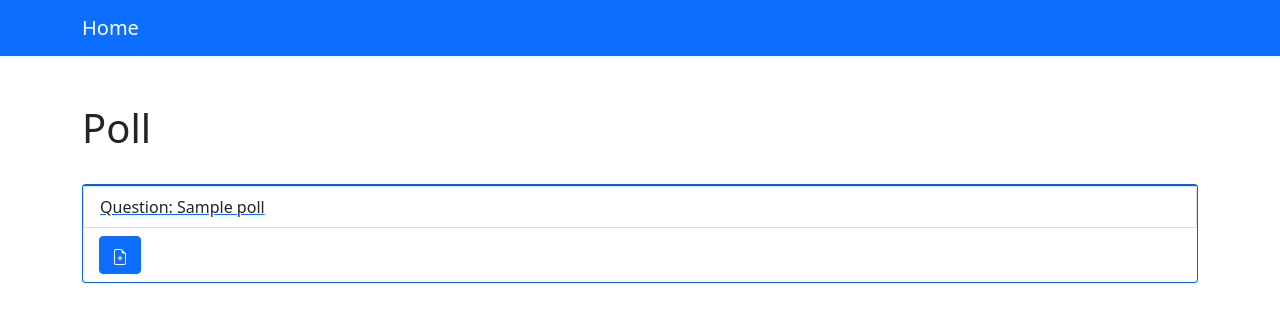
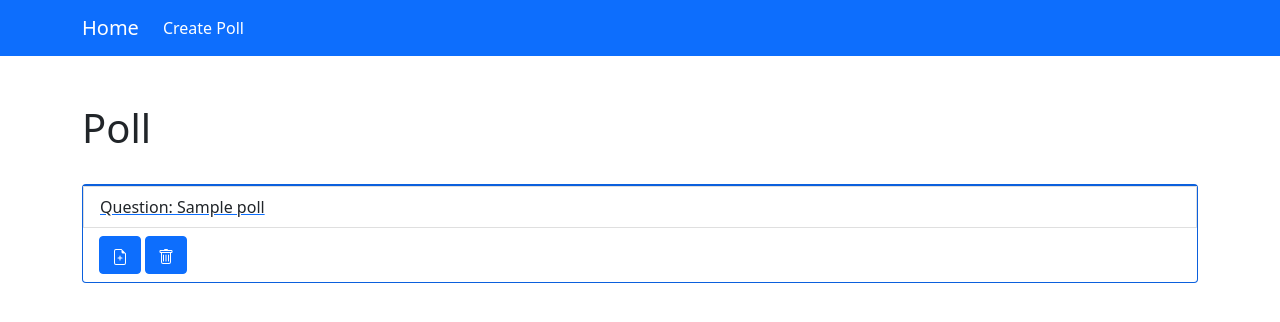
Before and after one commit to Kirillo1/questions, a Django app: page / in a window 1280 px wide. Shown: the top 322 px of the page. Run offline with Django 4.2, Linux system fonts and the light colour scheme; tables that the repository leaves empty hold one stand-in row (values such as "Sample post").

Commit message:
реализовано создание, удаление и редактирование вопросов

```diff
--- a/poll/models.py
+++ b/poll/models.py
@@ -35,5 +35,5 @@ class Choice(BaseModel):
         verbose_name = 'Choice'
         verbose_name_plural = 'Choices'
 
-    # def get_absolute_url(self):
-    #     return reverse("poll_view", kwargs={'pk': self.pk})
+    def get_absolute_url(self):
+        return reverse("poll:pool_detail_view", kwargs={'pk': self.pk})
--- a/poll/urls.py
+++ b/poll/urls.py
@@ -1,10 +1,13 @@
 from django.urls import path
 
-from poll.views.polls import IndexView, PollDetailView
+from poll.views.polls import IndexView, PollDetailView, PollCreateView, PollUpdateView, PollDelete
 
 app_name = "poll"
 
 urlpatterns = [
     path('', IndexView.as_view(), name="index"),
     path('poll/<int:pk>/', PollDetailView.as_view(), name="pool_detail_view"),
+    path('poll/add/', PollCreateView.as_view(), name="poll_add"),
+    path('poll/<int:pk>/update/', PollUpdateView.as_view(), name="poll_update"),
+    path('poll/<int:pk>/delete/', PollDelete.as_view(), name="poll_delete"),
 ]
--- a/poll/views/polls.py
+++ b/poll/views/polls.py
@@ -1,5 +1,7 @@
-from django.views.generic import ListView, DetailView
+from django.urls import reverse_lazy, reverse
+from django.views.generic import ListView, DetailView, CreateView, UpdateView, DeleteView
 
+from poll.forms import PollForm
 from poll.models import Poll
 
 
@@ -30,3 +32,24 @@ class PollDetailView(DetailView):
     #     percent = E(F("answer_count") * f, output_field=DecimalField())
     #     res_choices = choices.annotate(answer_count=Count("answers__pk")).annotate(percent=percent)
     #     return res_choices
+
+
+class PollCreateView(CreateView):
+    model = Poll
+    form_class = PollForm
+    template_name = "polls/poll_create.html"
+
+
+class PollUpdateView(UpdateView):
+    form_class = PollForm
+    template_name = "polls/poll_update.html"
+    model = Poll
+
+    def get_success_url(self):
+        return reverse("poll:pool_detail_view", kwargs={"pk": self.object.pk})
+
+
+class PollDelete(DeleteView):
+    template_name = "polls/poll_delete.html"
+    model = Poll
+    success_url = reverse_lazy('poll:index')
--- a/templates/base.html
+++ b/templates/base.html
@@ -23,10 +23,10 @@
         <div class="collapse navbar-collapse" id="navbarNav">
             <ul class="navbar-nav">
                 {% block nav %}
-{#                    <li class="nav-item">#}
-{#                        <a class="nav-link active" aria-current="page" href="{% url 'poll_add' %}">Create#}
-{#                            Poll</a>#}
-{#                    </li>#}
+                    <li class="nav-item">
+                        <a class="nav-link active" aria-current="page" href="{% url 'poll:poll_add' %}">Create
+                            Poll</a>
+                    </li>
 {#                        <li class="nav-item">#}
 {#                        <a class="nav-link active" aria-current="page" href="{% url "answer"   %}">Answers</a>#}
 {#                    </li>#}
--- a/templates/polls/index.html
+++ b/templates/polls/index.html
@@ -13,21 +13,21 @@
 
                                         <li class="list-group-item">Question: {{ poll.question }}</li>
 
-                                        <li class="list-group-item"><a href="{% url "poll:index" %}" class="btn btn-primary">
+                                        <li class="list-group-item"><a href="{% url "poll:poll_update" poll.pk%}" class="btn btn-primary">
                     <svg xmlns="http://www.w3.org/2000/svg" width="16" height="16" fill="currentColor"
                          class="bi bi-file-earmark-plus" viewBox="0 0 16 16">
                         <path d="M8 6.5a.5.5 0 0 1 .5.5v1.5H10a.5.5 0 0 1 0 1H8.5V11a.5.5 0 0 1-1 0V9.5H6a.5.5 0 0 1 0-1h1.5V7a.5.5 0 0 1 .5-.5z"/>
                         <path d="M14 4.5V14a2 2 0 0 1-2 2H4a2 2 0 0 1-2-2V2a2 2 0 0 1 2-2h5.5L14 4.5zm-3 0A1.5 1.5 0 0 1 9.5 3V1H4a1 1 0 0 0-1 1v12a1 1 0 0 0 1 1h8a1 1 0 0 0 1-1V4.5h-2z"/>
                     </svg>
         </a>
-{#                                        <a href="{% url "poll_delete" poll.pk %}" class="btn btn-primary">#}
-{#                <svg xmlns="http://www.w3.org/2000/svg" width="16" height="16" fill="currentColor"#}
-{#                     class="bi bi-trash" viewBox="0 0 16 16">#}
-{#                    <path d="M5.5 5.5A.5.5 0 0 1 6 6v6a.5.5 0 0 1-1 0V6a.5.5 0 0 1 .5-.5zm2.5 0a.5.5 0 0 1 .5.5v6a.5.5 0 0 1-1 0V6a.5.5 0 0 1 .5-.5zm3 .5a.5.5 0 0 0-1 0v6a.5.5 0 0 0 1 0V6z"/>#}
-{#                    <path fill-rule="evenodd"#}
-{#                          d="M14.5 3a1 1 0 0 1-1 1H13v9a2 2 0 0 1-2 2H5a2 2 0 0 1-2-2V4h-.5a1 1 0 0 1-1-1V2a1 1 0 0 1 1-1H6a1 1 0 0 1 1-1h2a1 1 0 0 1 1 1h3.5a1 1 0 0 1 1 1v1zM4.118 4 4 4.059V13a1 1 0 0 0 1 1h6a1 1 0 0 0 1-1V4.059L11.882 4H4.118zM2.5 3V2h11v1h-11z"/>#}
-{#                </svg>#}
-{#                </a>#}
+                                        <a href="{% url "poll:poll_delete" poll.pk %}" class="btn btn-primary">
+                <svg xmlns="http://www.w3.org/2000/svg" width="16" height="16" fill="currentColor"
+                     class="bi bi-trash" viewBox="0 0 16 16">
+                    <path d="M5.5 5.5A.5.5 0 0 1 6 6v6a.5.5 0 0 1-1 0V6a.5.5 0 0 1 .5-.5zm2.5 0a.5.5 0 0 1 .5.5v6a.5.5 0 0 1-1 0V6a.5.5 0 0 1 .5-.5zm3 .5a.5.5 0 0 0-1 0v6a.5.5 0 0 0 1 0V6z"/>
+                    <path fill-rule="evenodd"
+                          d="M14.5 3a1 1 0 0 1-1 1H13v9a2 2 0 0 1-2 2H5a2 2 0 0 1-2-2V4h-.5a1 1 0 0 1-1-1V2a1 1 0 0 1 1-1H6a1 1 0 0 1 1-1h2a1 1 0 0 1 1 1h3.5a1 1 0 0 1 1 1v1zM4.118 4 4 4.059V13a1 1 0 0 0 1 1h6a1 1 0 0 0 1-1V4.059L11.882 4H4.118zM2.5 3V2h11v1h-11z"/>
+                </svg>
+                </a>
         </li>
         </ul>
         </div>
```
Also changed, not shown: poll/forms.py (+14 -0 lines), templates/partial/form.html (added, +14 -0 lines), templates/polls/poll_create.html (added, +10 -0 lines), templates/polls/poll_delete.html (added, +11 -0 lines), templates/polls/poll_detail_view.html (+14 -14 lines), templates/polls/poll_update.html (added, +14 -0 lines).
